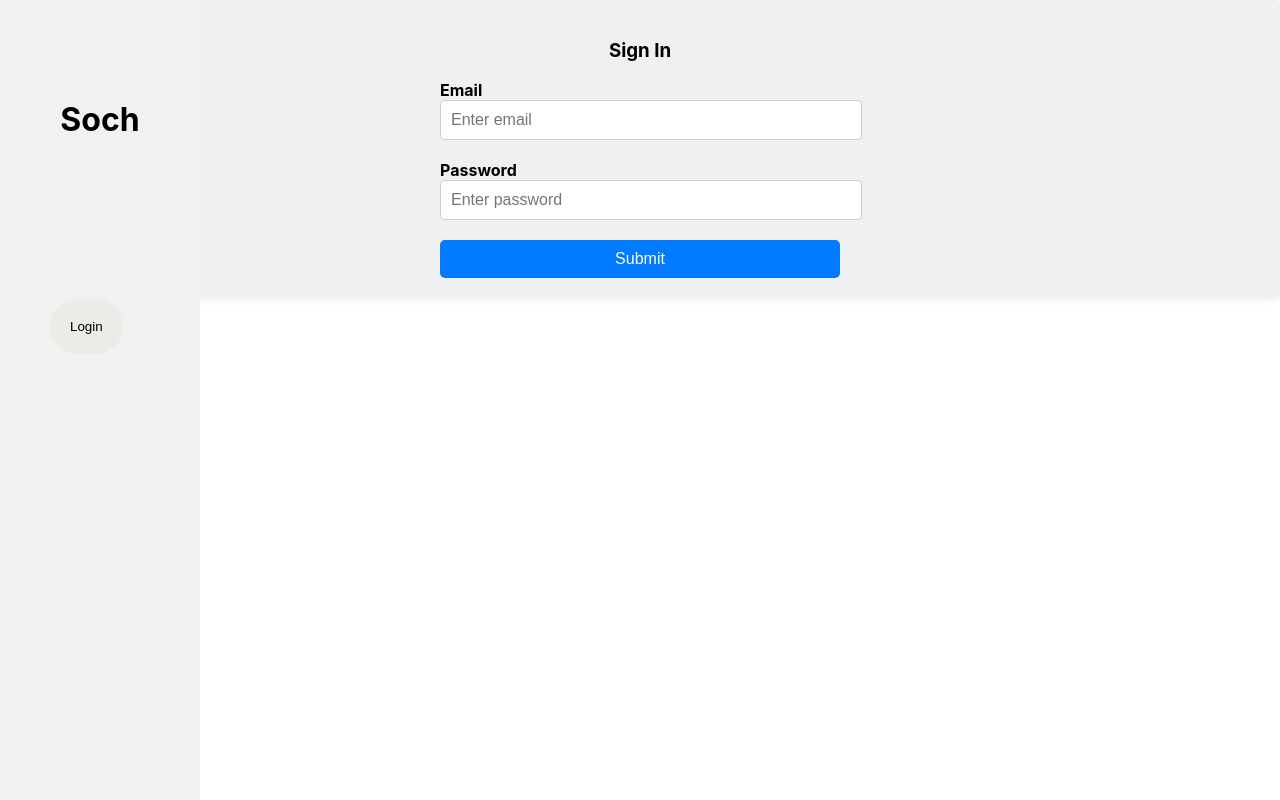
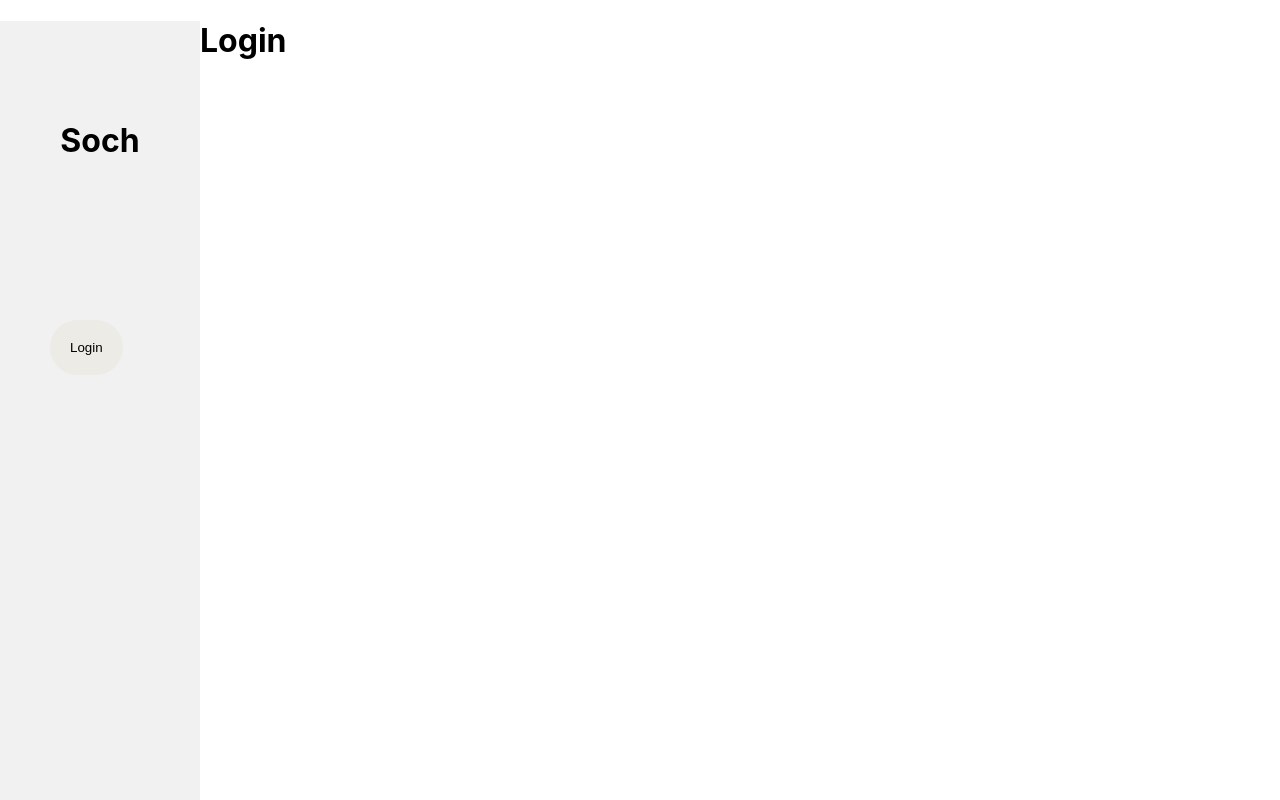
Before and after one commit to Neeraz666/thoughts_share, a React (Create React App) app in the folder frontend/: page /login in a window 1280 px wide. Built offline with nearby package versions, Linux system fonts and the light colour scheme.

Commit message:
Made some changes in login.js.

```diff
--- a/frontend/src/components/login.js
+++ b/frontend/src/components/login.js
@@ -39,43 +39,7 @@ export const Login = () => {
     }
 
     return (
-        <div style={{ backgroundColor: '#f0f0f0', padding: '20px', borderRadius: '5px', boxShadow: '0 0 10px rgba(0, 0, 0, 0.1)' }}>
-            <form style={{ width: '100%' }} onSubmit={submit}>
-                <div style={{ maxWidth: '400px', margin: '0 auto' }}>
-                    <h3 style={{ textAlign: 'center' }}>Sign In</h3>
-                    <div style={{ marginBottom: '20px' }}>
-                        <label htmlFor="email" style={{ display: 'block', fontWeight: 'bold' }}>Email</label>
-                        <input
-                            id="email"
-                            style={{ width: '100%', padding: '10px', fontSize: '16px', border: '1px solid #ccc', borderRadius: '5px' }}
-                            placeholder="Enter email"
-                            name='email'
-                            type='text'
-                            value={email}
-                            required
-                            onChange={e => setEmail(e.target.value)}
-                        />
-                    </div>
-                    <div style={{ marginBottom: '20px' }}>
-                        <label htmlFor="password" style={{ display: 'block', fontWeight: 'bold' }}>Password</label>
-                        <input
-                            id="password"
-                            name='password'
-                            type="password"
-                            style={{ width: '100%', padding: '10px', fontSize: '16px', border: '1px solid #ccc', borderRadius: '5px' }}
-                            placeholder="Enter password"
-                            value={password}
-                            required
-                            onChange={e => setPassword(e.target.value)}
-                        />
-                    </div>
-                    <div style={{ display: 'grid', gap: '10px' }}>
-                        <button type="submit" style={{ padding: '10px 20px', fontSize: '16px', border: 'none', borderRadius: '5px', cursor: 'pointer', backgroundColor: '#007bff', color: '#fff' }}>Submit</button>
-                    </div>
-                </div>
-            </form>
-        </div>
-
+        <h1 style={{ marginLeft: '200px' }}>Login</h1>
     )
 
 }
--- a/frontend/src/components/navigation.js
+++ b/frontend/src/components/navigation.js
@@ -18,7 +18,7 @@ export function Navigation() {
     // display: 'flex', justifyContent: 'space-between', alignItems: 'center', margin: '0' ,padding: '15px'
 
     return (
-        <div style={{ margin: '0', padding: '0', width: '200px', backgroundColor: '#f1f1f1', position: 'fixed', height: '100%', overflow: 'auto', textAlign: 'center' }}>
+        <div style={{ margin: '0', padding: '0', width: '200px', backgroundColor: '#f1f1f1', position: 'fixed', height: '100%', overflow: 'auto', textAlign: 'center', float: 'left' }}>
             <h1 style={{ marginTop: '100px' }}>Soch</h1>
             <div style={{ margin: '10em 0' }}>
                 {isAuth && <a className='navkobich' href="/">Home</a>}
```
